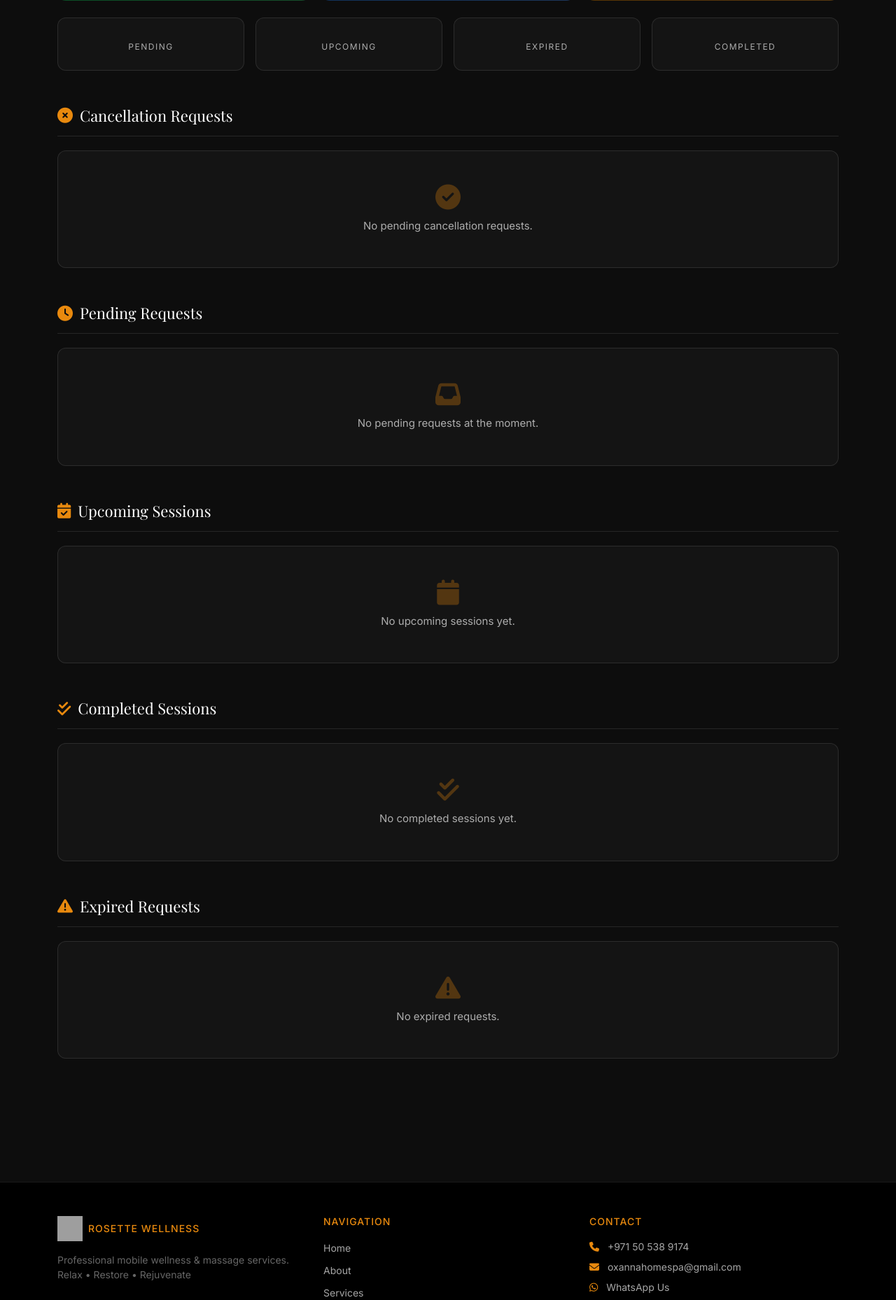
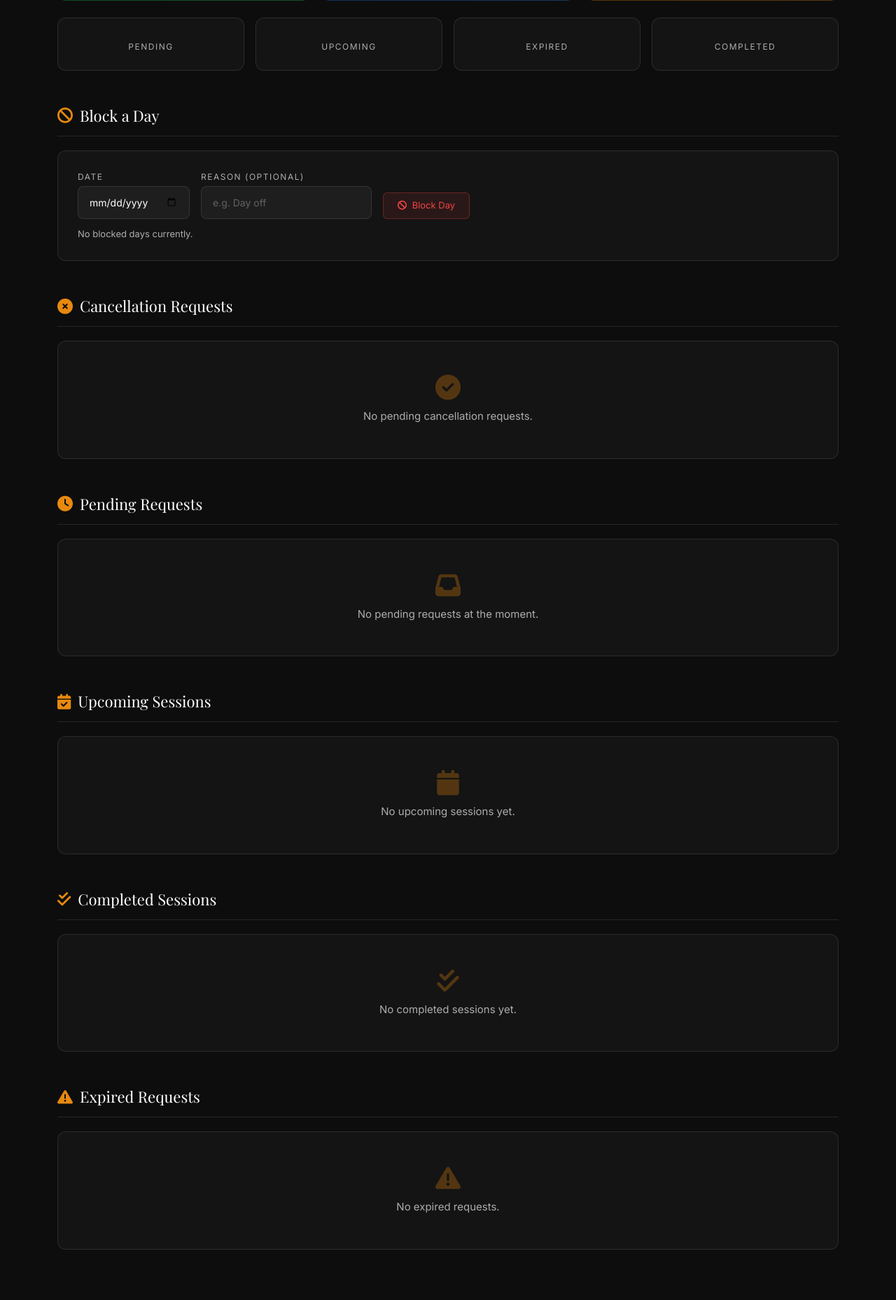
Before and after one commit to MarthaMuronji/rosette-booking, a Django app: template templates/bookings/masseuse.html in a window 1280 px wide. Shown: the part 559-2417 px from the top of the page at 70% size. Run offline with Django 5.2, Linux system fonts and the light colour scheme; the template is opened without the code that fills it, so the values that code supplies are empty; grey boxes are pictures that could not be loaded.

Commit message:
Add blocked dates feature: therapist can block days off, clients blocked from booking them

```diff
--- a/bookings/urls.py
+++ b/bookings/urls.py
@@ -26,5 +26,8 @@ urlpatterns = [
     # WhatsApp cancellation webhooks
     path('whatsapp/approve-cancel/<int:pk>/', views.whatsapp_approve_cancellation, name='whatsapp_approve_cancellation'),
     path('whatsapp/decline-cancel/<int:pk>/', views.whatsapp_decline_cancellation, name='whatsapp_decline_cancellation'),
+
+    path('masseuse/block-date/', views.block_date, name='block_date'),
+    path('masseuse/unblock-date/<int:pk>/', views.unblock_date, name='unblock_date'),
     path('masseuse/cancel/<int:pk>/', views.therapist_cancel_appointment, name='therapist_cancel_appointment'),
 ]
--- a/templates/bookings/masseuse.html
+++ b/templates/bookings/masseuse.html
@@ -396,6 +396,7 @@
                 <div class="stat-label">Expired</div>
             </div>
         </div>
+
         <div class="col-6 col-md-3">
             <div class="stat-box">
                 <div class="stat-number">{{ completed.count }}</div>
@@ -404,7 +405,58 @@
         </div>
     </div>
 
+    <!-- Block a Day Section -->
+    <div class="mb-5">
+        <div class="section-header">
+            <i class="fas fa-ban"></i> Block a Day
+        </div>
+        <div class="rw-card">
+            <form method="POST" action="{% url 'block_date' %}" class="d-flex gap-3 flex-wrap align-items-end">
+                {% csrf_token %}
+                <div>
+                    <label class="rw-form-label mb-1" style="display:block; font-size:12px; color:var(--foreground-muted);">Date</label>
+                    <input type="date" name="block_date" class="rw-form-control" required>
+                </div>
+                <div>
+                    <label class="rw-form-label mb-1" style="display:block; font-size:12px; color:var(--foreground-muted);">Reason (optional)</label>
+                    <input type="text" name="reason" class="rw-form-control" placeholder="e.g. Day off">
+                </div>
+                <button type="submit" class="btn-decline-rw">
+                    <i class="fas fa-ban me-1"></i> Block Day
+                </button>
+            </form>
+
+            {% if blocked_dates %}
+            <div class="mt-4" style="border-top:1px solid var(--border); padding-top:16px;">
+                {% for bd in blocked_dates %}
+                <div class="d-flex justify-content-between align-items-center py-2" style="border-bottom:1px solid var(--border);">
+                    <span style="color:var(--foreground);">
+                        <i class="fas fa-calendar-times me-2" style="color:#ef4444;"></i>
+                        {{ bd.date|date:"l, F j, Y" }}
+                        {% if bd.reason %}<span style="color:var(--foreground-muted);"> — {{ bd.reason }}</span>{% endif %}
+                    </span>
+                    <form method="POST" action="{% url 'unblock_date' bd.pk %}" style="margin:0;">
+                        {% csrf_token %}
+                        <button type="submit" class="btn-whatsapp-rw"
+                                style="background:rgba(239,68,68,0.1); color:#ef4444; border-color:rgba(239,68,68,0.3); border:1px solid rgba(239,68,68,0.3); cursor:pointer;"
+                                onclick="return confirm('Unblock this date? Clients will be able to book it again.')">
+                            Unblock
+                        </button>
+                    </form>
+                </div>
+                {% endfor %}
+            </div>
+            {% else %}
+            <p style="color:var(--foreground-muted); font-size:13px; margin-top:12px; margin-bottom:0;">
+                No blocked days currently.
+            </p>
+            {% endif %}
+        </div>
+    </div>
+
     <!-- Cancellation Requests Section -->
+
+
     <div class="mb-5">
         <div class="section-header">
             <i class="fas fa-times-circle"></i> Cancellation Requests
```
Also changed, not shown: bookings/models.py (+8 -0 lines), bookings/views.py (+32 -2 lines), templates/bookings/book_request.html (+9 -0 lines), templates/bookings/client_dashboard.html (+7 -0 lines), bookings/migrations/0011_blockeddate.py (added).
